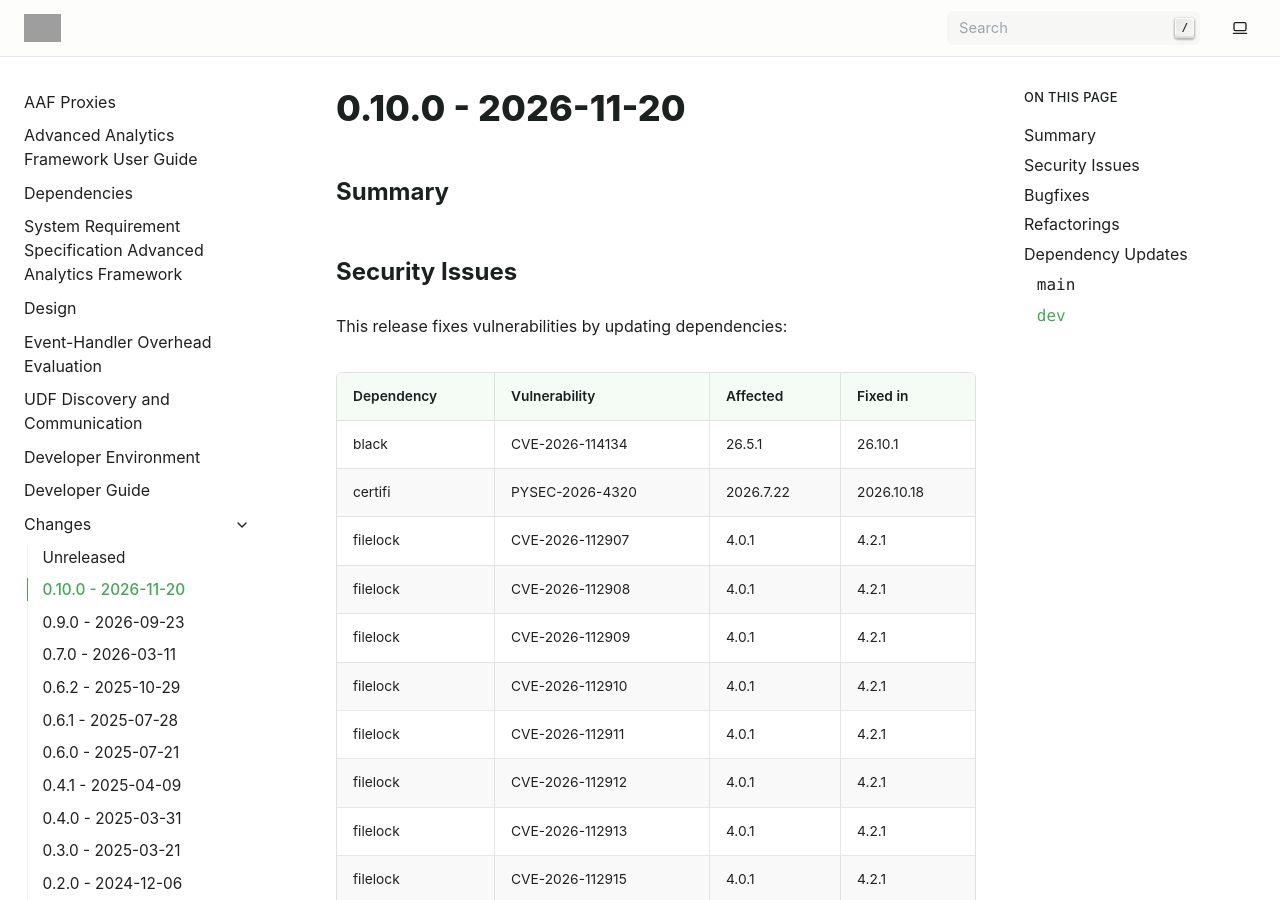
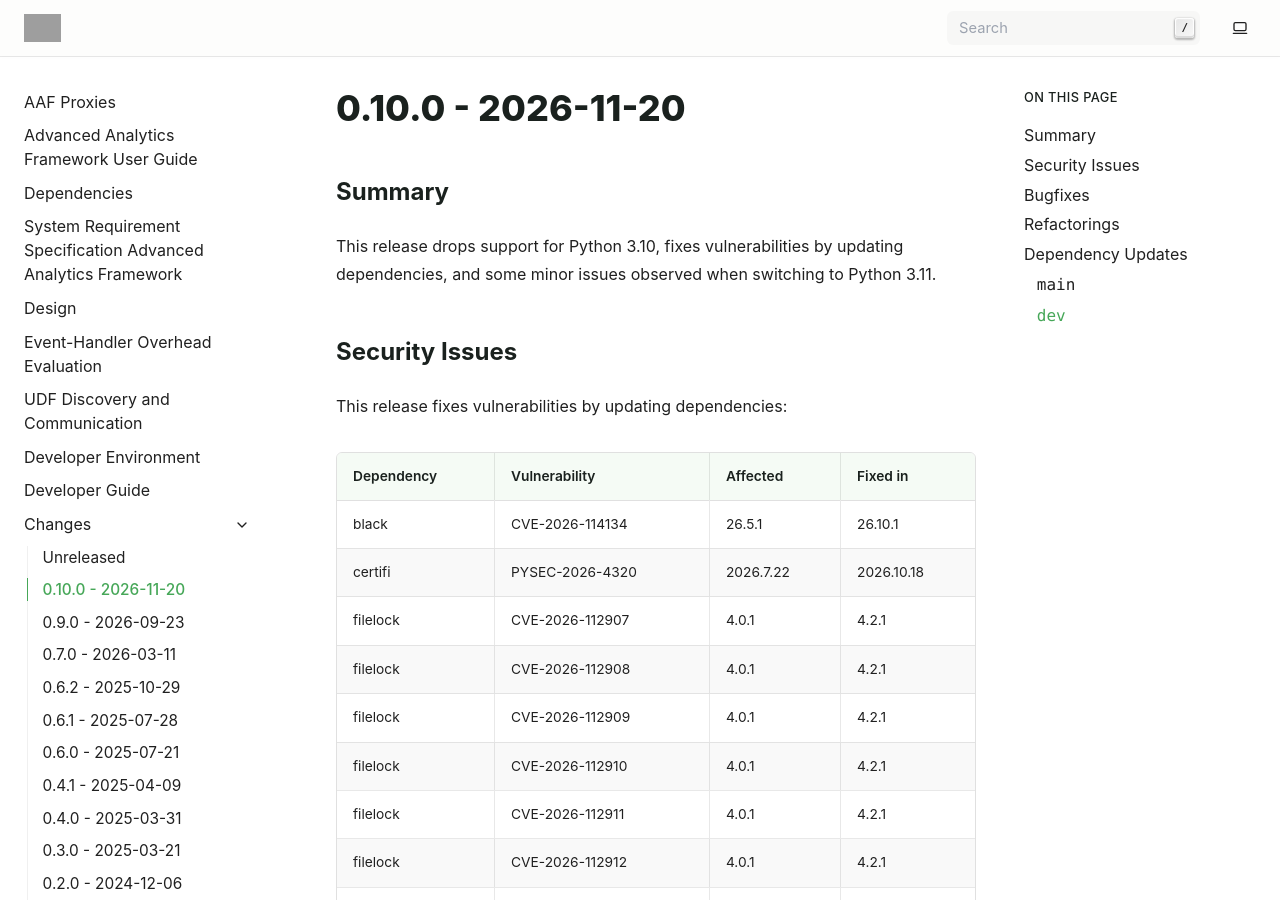
Before and after one commit to exasol/advanced-analytics-framework, a Sphinx documentation site: the page built from doc/changes/changes_0.10.0.md, in a window 1280 px wide and 900 px high. Built offline with Sphinx 7.4.7, drawn with Linux system fonts in a browser that asks for light colours; grey boxes are pictures that could not be loaded.

Commit message:
Updated changelog

```diff
--- a/doc/changes/changes_0.10.0.md
+++ b/doc/changes/changes_0.10.0.md
@@ -1,6 +1,8 @@
 # 0.10.0 - 2026-11-20
 
 ## Summary
+
+This release drops support for Python 3.10, fixes vulnerabilities by updating dependencies, and some minor issues observed when switching to Python 3.11.
 
 ## Security Issues
 
```
